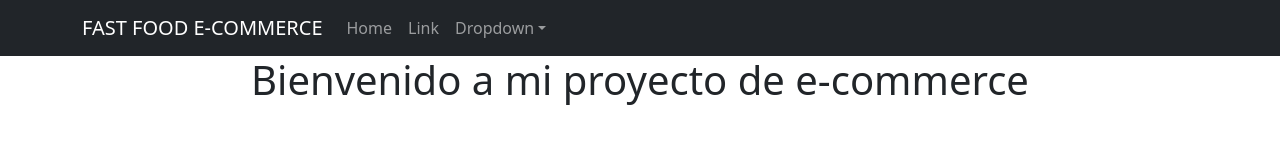
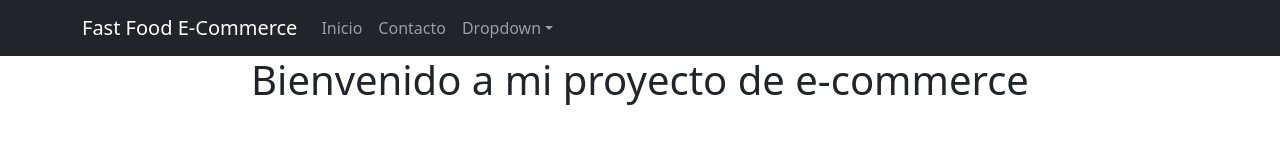
Before and after one commit to max-sosa/e-commerce-sosa, a React (Create React App) app: page / in a window 1280 px wide. Shown: the top 160 px of the page. Built offline with nearby package versions, Linux system fonts and the light colour scheme.

Commit message:
Navbar refresh

```diff
--- a/public/index.html
+++ b/public/index.html
@@ -24,7 +24,7 @@
       work correctly both with client-side routing and a non-root public URL.
       Learn how to configure a non-root public URL by running `npm run build`.
     -->
-    <title>React App</title>
+    <title>Fast Food E-Commerce</title>
   </head>
   <body>
     <noscript>You need to enable JavaScript to run this app.</noscript>
--- a/src/App.js
+++ b/src/App.js
@@ -1,6 +1,7 @@
+import 'bootstrap/dist/css/bootstrap.min.css';
 import './App.css';
 import NavBar from './components/NavBar';
-import 'bootstrap/dist/css/bootstrap.min.css';
+
 
 function App() {
   return (
--- a/src/components/NavBar.js
+++ b/src/components/NavBar.js
@@ -6,12 +6,12 @@ const NavBar = () => {
         <div>
             <Navbar bg="dark" variant="dark" expand="lg">
                 <Container>
-                    <Navbar.Brand href="#home">FAST FOOD E-COMMERCE</Navbar.Brand>
+                    <Navbar.Brand href="#home">Fast Food E-Commerce</Navbar.Brand>
                     <Navbar.Toggle aria-controls="basic-navbar-nav" />
                     <Navbar.Collapse id="basic-navbar-nav">
                         <Nav className="me-auto">
-        <Nav.Link href="#home">Home</Nav.Link>
-        <Nav.Link href="#link">Link</Nav.Link>
+                            <Nav.Link href="#home">Inicio</Nav.Link>
+                            <Nav.Link href="#link">Contacto</Nav.Link>
                             <NavDropdown title="Dropdown" id="basic-nav-dropdown">
                                 <NavDropdown.Item href="#action/3.1">Action</NavDropdown.Item>
                                 <NavDropdown.Item href="#action/3.2">Another action</NavDropdown.Item>
```
Lines whose indentation alone changed are shown as unchanged.
